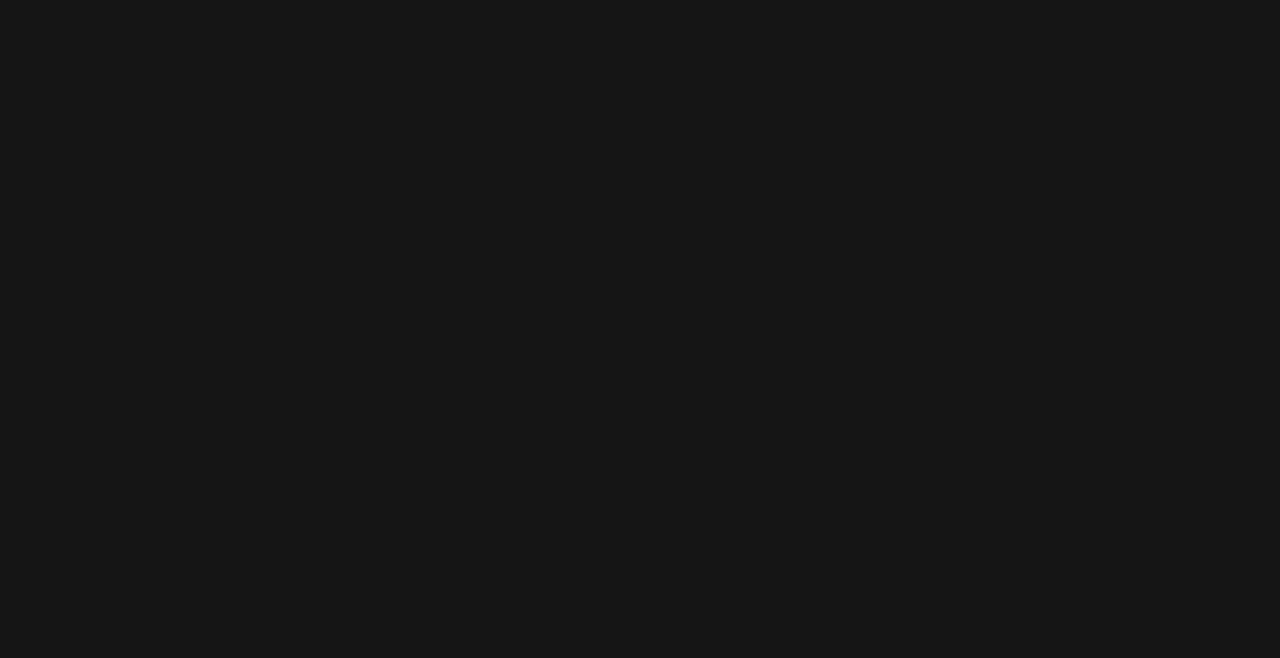
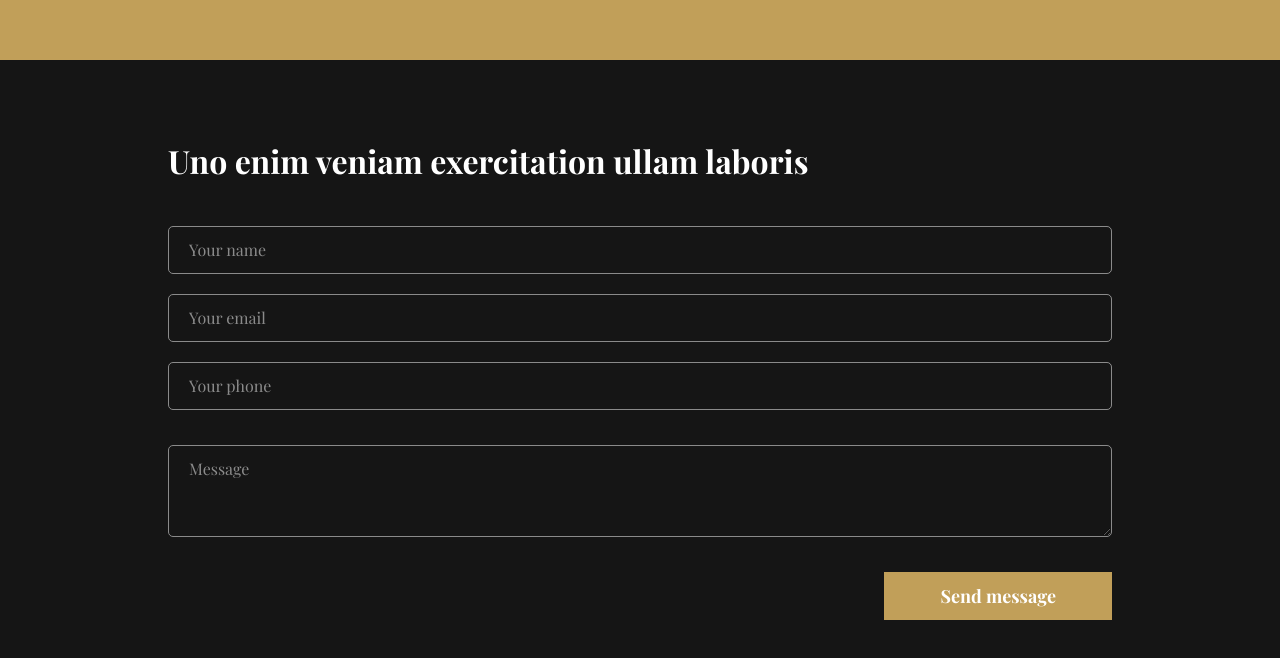
Before and after one commit to smolinska/styling-test, an Angular app: page / in a window 1280 px wide. Shown: the part 1060-1718 px from the top of the page. Before the commit the page ends 800 px from the top, so only its background shows below. Built offline with nearby package versions, Linux system fonts and the light colour scheme.

Commit message:
add contact footer, refactor variables & global styles

```diff
--- a/src/app/app.component.html
+++ b/src/app/app.component.html
@@ -1,4 +1,5 @@
 <app-navbar></app-navbar>
 <div class="content">
   <app-header></app-header>
+  <app-footer></app-footer>
 </div>
--- a/src/app/app.module.ts
+++ b/src/app/app.module.ts
@@ -4,12 +4,14 @@ import { NgModule } from '@angular/core';
 import { AppComponent } from './app.component';
 import { NavbarComponent } from './components/navbar/navbar.component';
 import { HeaderComponent } from './components/header/header.component';
+import {FooterComponent} from './components/footer/footer.component';
 
 @NgModule({
   declarations: [
     AppComponent,
     NavbarComponent,
-    HeaderComponent
+    HeaderComponent,
+    FooterComponent
   ],
   imports: [
     BrowserModule
--- /dev/null
+++ b/src/app/components/footer/footer.component.html
@@ -0,0 +1,13 @@
+<div class="footer">
+  <div class="footer-map"></div>
+  <div class="footer-content-wrapper">
+    <div class="contact-form-title title-large">Uno enim veniam exercitation ullam laboris</div>
+    <form class="contact-form">
+      <input placeholder="Your name">
+      <input placeholder="Your email" type="email">
+      <input placeholder="Your phone">
+      <textarea class="message-field" placeholder="Message" rows="3"></textarea>
+      <button class="send-button button-default-medium">Send message</button>
+    </form>
+  </div>
+</div>
--- /dev/null
+++ b/src/app/components/footer/footer.component.scss
@@ -0,0 +1,63 @@
+@import '../../../styles/variables';
+
+.footer {
+  min-height: 100%;
+  display: flex;
+}
+
+.footer-content-wrapper {
+  width: 50%;
+  padding: 80px;
+  display: flex;
+  flex-direction: column;
+  justify-content: space-evenly;
+
+  .contact-form-title {
+    margin-bottom: 44px;
+  }
+
+  .contact-form {
+    display: flex;
+    flex-direction: column;
+
+    .message-field,
+    .send-button {
+      margin-top: 15px;
+    }
+
+    .send-button {
+      align-self: flex-end;
+    }
+  }
+}
+
+.footer-map {
+  width: 50%;
+  padding: 80px;
+  background: $primary;
+}
+
+@media (max-width: $lg-max) {
+  .footer {
+    flex-direction: column;
+    justify-content: flex-start;
+  }
+
+  .footer-content-wrapper {
+    flex: 1;
+    width: auto;
+    padding: 80px 168px;
+  }
+
+  .footer-map {
+    width: auto;
+    height: 40vh;
+    padding: 0;
+  }
+}
+
+@media (max-width: $sm-max) {
+  .footer-content-wrapper {
+    padding: 60px 36px;
+  }
+}
--- a/src/app/components/navbar/navbar.component.scss
+++ b/src/app/components/navbar/navbar.component.scss
@@ -17,7 +17,7 @@
     font-weight: bold;
 
     &:hover {
-      color: $action2;
+      color: $primary;
     }
 
     &:focus {
@@ -58,7 +58,7 @@
     }
 
     .toggle-navbar-button {
-      color: $action2;
+      color: $primary;
       font-size: 24px;
     }
 
--- a/src/styles/_buttons.scss
+++ b/src/styles/_buttons.scss
@@ -6,7 +6,13 @@
   padding: 20px 53px;
 
   @media (max-width: $lg-max) {
+    font-size: 22px;
+    padding: 16px 55px;
+  }
+
+  @media (max-width: $sm-max) {
     font-size: 18px;
+    padding: 15px 32px;
   }
 }
 
@@ -16,20 +22,25 @@
   padding: 15px 60px;
 
   @media (max-width: $lg-max) {
+    padding: 11px 55px;
+  }
+
+  @media (max-width: $sm-max) {
     font-size: 16px;
+    padding: 10px 32px;
   }
 }
 
 .button-default-large,
 .button-default-medium {
   color: $white;
-  background: $action2;
+  background: $primary;
   line-height: 24px;
   font-weight: bold;
-  border: 1px solid $action2;
+  border: 1px solid $primary;
 
   &:hover {
-    color: $action2;
+    color: $primary;
     background: $white;
     border-color: $white;
   }
@@ -44,7 +55,7 @@
   border: 1px solid $white;
 
   &:hover {
-    color: $action2;
-    border-color: $action2;
+    color: $primary;
+    border-color: $primary;
   }
 }
--- /dev/null
+++ b/src/styles/_forms.scss
@@ -0,0 +1,31 @@
+@import "variables";
+
+input, textarea {
+  font-family: 'Playfair Display', sans-serif;
+  margin-bottom: 30px;
+  background: transparent;
+  border: 1px solid $white;
+  border-radius: 5px;
+  color: $white;
+  padding: 12px 20px;
+  font-size: 16px;
+  line-height: 22px;
+  opacity: 0.5;
+
+  &:focus {
+    outline: none;
+    border-color: $primary;
+  }
+
+  @media (max-width: $lg-max) {
+    margin-bottom: 20px;
+  }
+
+  @media (max-width: $sm-max) {
+    font-size: 14px;
+  }
+}
+
+::placeholder {
+  color: $white;
+}
--- a/src/styles/_global.scss
+++ b/src/styles/_global.scss
@@ -27,7 +27,7 @@ button {
   text-align: left;
 
   &.accent {
-    color: $action2;
+    color: $primary;
   }
 }
 
--- a/src/styles/_variables.scss
+++ b/src/styles/_variables.scss
@@ -10,7 +10,5 @@ $lg-max: 1439px;
 
 // Colors
 $white: #FFFFFF;
-$action: #C19F59;
-$action2: #C19F59;
+$primary: #C19F59;
 $background: #151515;
-$background2: #2C2C2C;
--- a/src/styles/index.scss
+++ b/src/styles/index.scss
@@ -1,3 +1,4 @@
 @import 'variables';
 @import 'global';
 @import 'buttons';
+@import 'forms';
```
Also changed, not shown: src/app/components/footer/footer.component.ts (added, +10 -0 lines).
